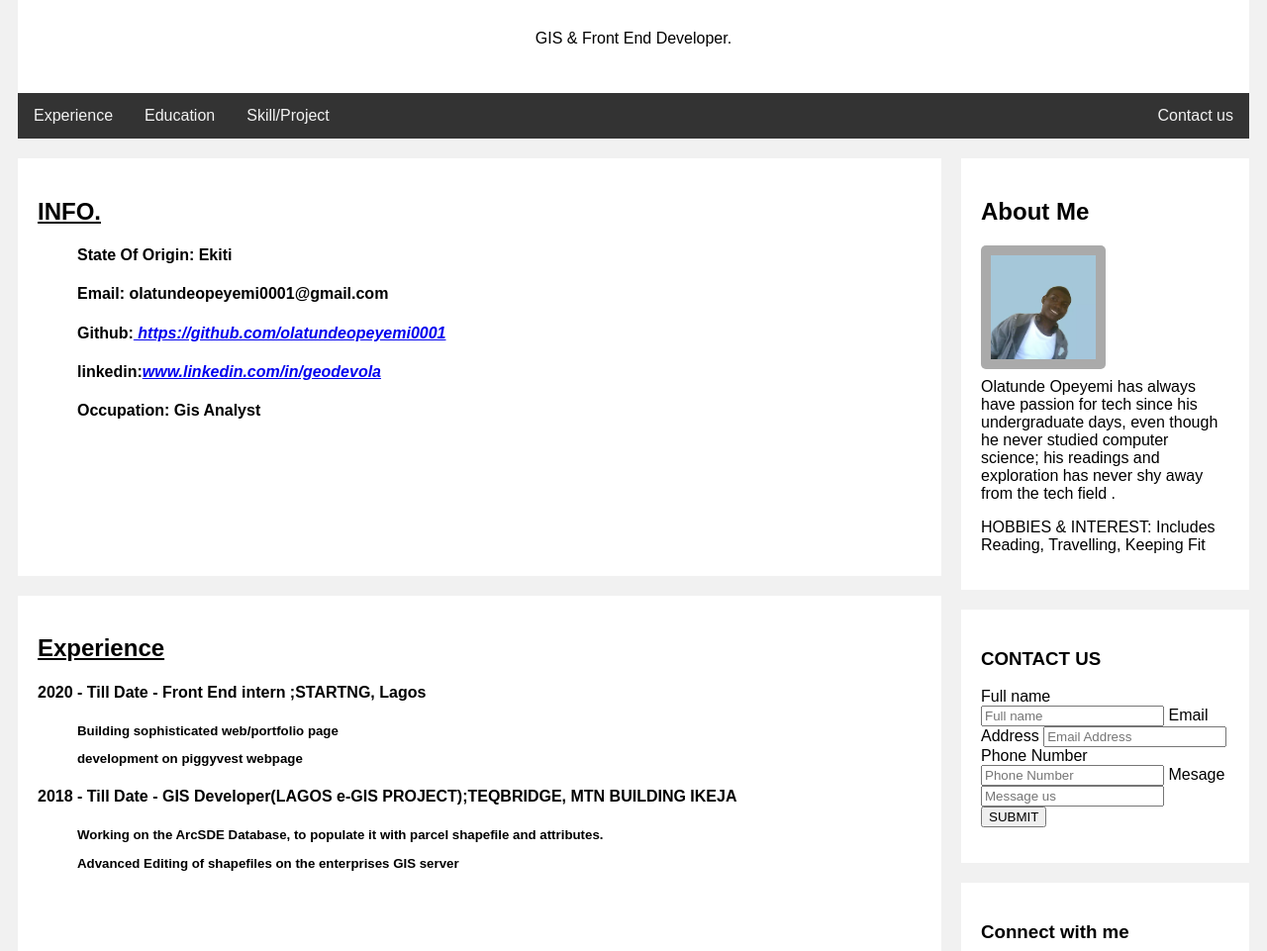
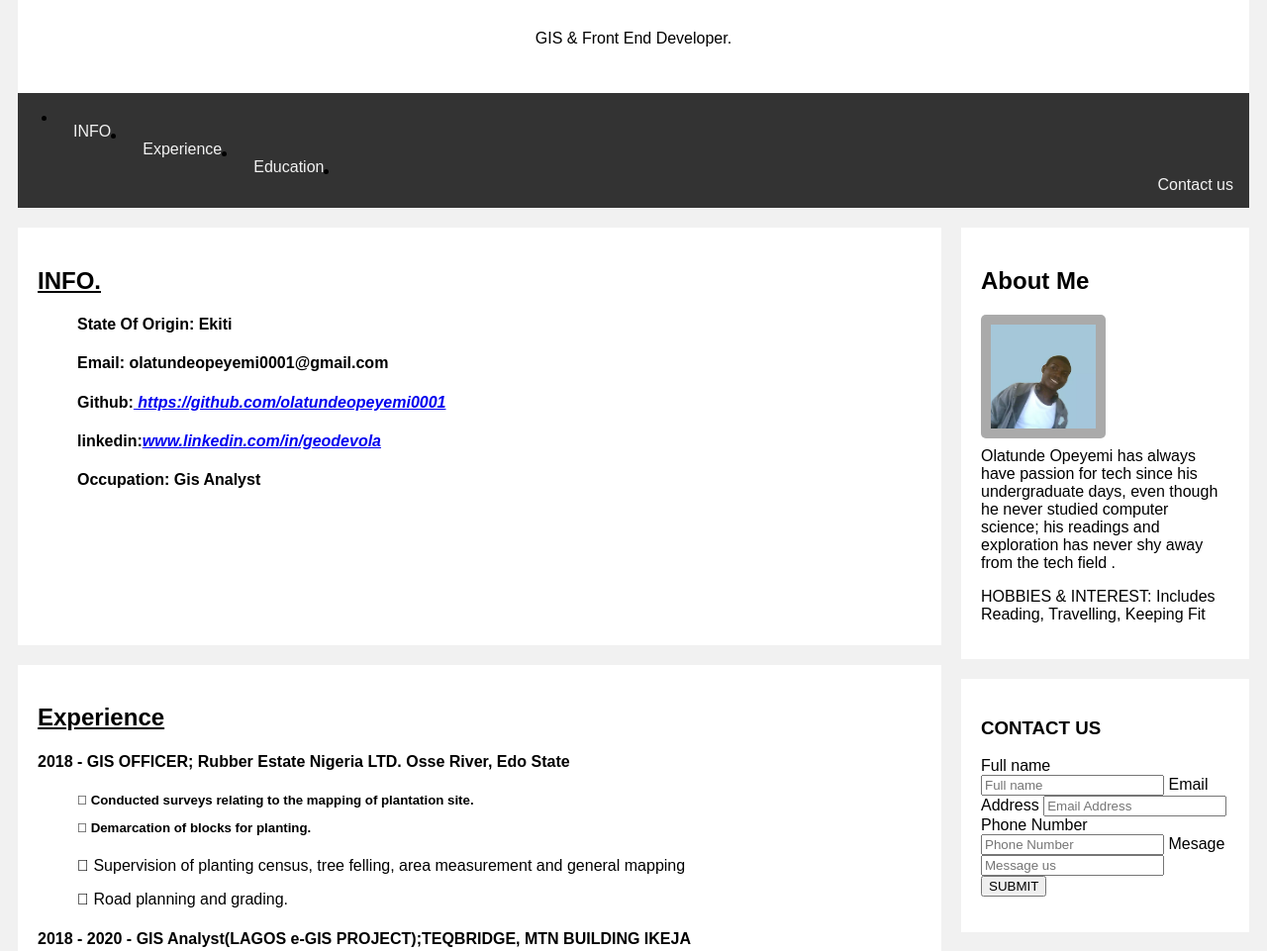
Before and after one commit to olatundeopeyemi0001/Olatunde_portfolio, a plain HTML site: page index.html in a window 1280 px wide. Shown: the part 143-1104 px from the top of the page at 99% size. Drawn offline with Linux system fonts and the light colour scheme.

Commit message:
list commit

```diff
--- a/index.html
+++ b/index.html
@@ -116,10 +116,12 @@ body {
 </div>
 
 <div class="topnav">
-  <a href="#">Experience</a>
-  <a href="#">Education</a>
-  <a href="#">Skill/Project</a>
-  <a href="#" style="float:right">Contact us</a>
+  <ul>
+  <li><a href="#INFO">INFO</a></li>
+  <li><a href="#Experience">Experience</a></li>
+  <li><a href="#Education"> Education</a></li>
+  <li><a href="#Contact us" style="float:right">Contact us</a></li>
+</ul>
 </div>
 
 <div class="row">
@@ -139,10 +141,13 @@ body {
     </div>
     <div class="card">
       <h2><u>Experience</u></h2>
-<h4>2020 - Till Date - Front End intern ;STARTNG, Lagos </h4>
-      <p><h5><ul> Building sophisticated web/portfolio page</ul><ul> development on piggyvest webpage</ul></h5>
+<h4>2018 - GIS OFFICER; Rubber Estate Nigeria LTD. Osse River, Edo State </h4>
+      <p><h5><ul>  Conducted surveys relating to the mapping of plantation site.   </ul>
+        <ul>  Demarcation of blocks for planting.</ul></h5>
+        <ul>  Supervision of planting census, tree felling, area measurement and general mapping</ul></h5>
+        <ul>  Road planning and grading.</ul></h5>
 
-      <h4>2018 - Till Date - GIS Developer(LAGOS e-GIS PROJECT);TEQBRIDGE, MTN BUILDING IKEJA </h4>
+ <h4>2018 - 2020 - GIS Analyst(LAGOS e-GIS PROJECT);TEQBRIDGE, MTN BUILDING IKEJA </h4>
       <h5><ul> Working on the ArcSDE Database, to populate it with parcel shapefile and attributes.</ul><ul> Advanced Editing of shapefiles on the enterprises GIS server</ul></h5></p>
 
       <div class="" style="height:100px;"></div>
@@ -151,6 +156,8 @@ body {
     </div>
     <div class="card">
       <h2>EDUCATION</h2>
+      <h4> Surveying and Geoinformatics, Federal University of Technology, Akure - 2018 </H4><H5> </h5>
+
       <h4>Spatial Analysis and Satellite Imagery in a GIS, University of Toronto </H4><H5>(an online course authorized by University of Toronto and offered through Coursera)- 2019</h5>
 
       <H4>Pluralsight; Mobile-Web Development </H4><H5>
```
